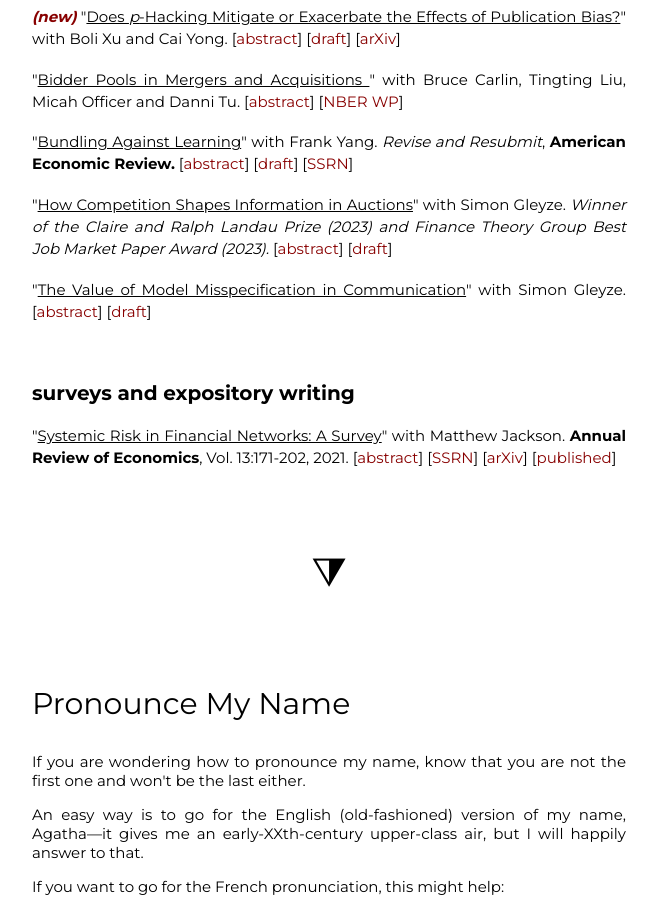
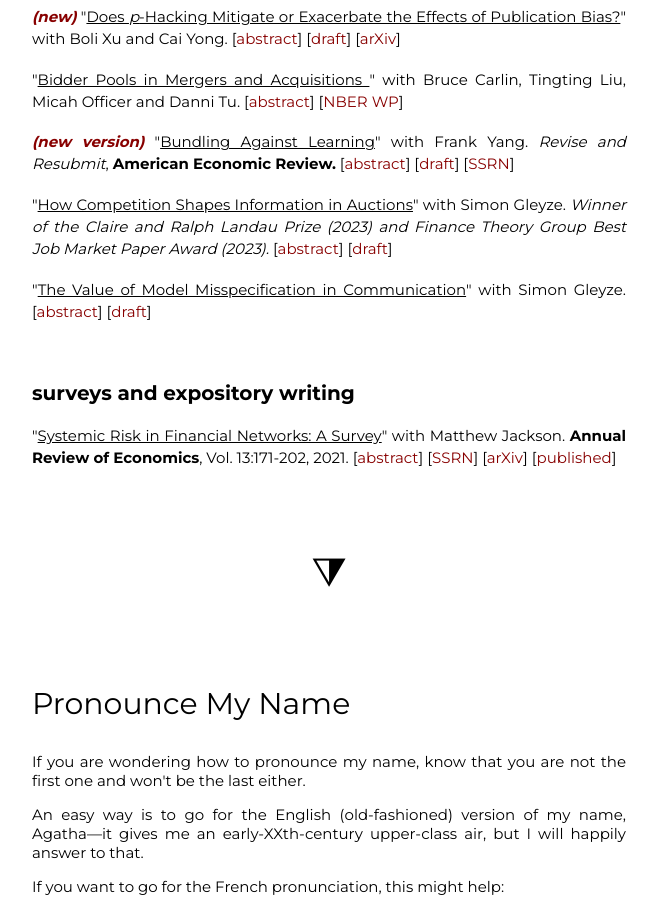
Before and after one commit to agathepernoud/agathepernoud.github.io, a plain HTML site: page index.html in a window 1280 px wide. Shown: the part 1300-2208 px from the top of the page, without its empty margins (311-969 px from the left). Drawn offline with Linux system fonts and the light colour scheme.

Commit message:
Add files via upload

```diff
--- a/index.html
+++ b/index.html
@@ -270,7 +270,7 @@ Allocation mechanisms in M&A deals are complex, but a main feature is that a tar
 
 <p style="margin-left:3px;margin-right:3px;font-size:15px; margin-bottom: 0.5cm;line-height:22px">
 
- "<u>Bundling Against Learning</u>" with Frank Yang. <i>Revise and Resubmit</i>, <b> American Economic Review.</b>
+ <span style="color: #880000"><b><i>(new version)</i></b></span>  "<u>Bundling Against Learning</u>" with Frank Yang. <i>Revise and Resubmit</i>, <b> American Economic Review.</b>
        [<a class="link_main" href="javascript:unhide('abstract_bundling');">abstract</a>] [<a class="link_main" href="Pernoud_Yang_BundlingLearning.pdf" target="_blank">draft</a>]    [<a class="link_main" href="https://papers.ssrn.com/sol3/papers.cfm?abstract_id=5507300" target="_blank">SSRN</a>]
 
 <div id="abstract_bundling" class="hidden">
```
Also changed, not shown: 1 other file.
